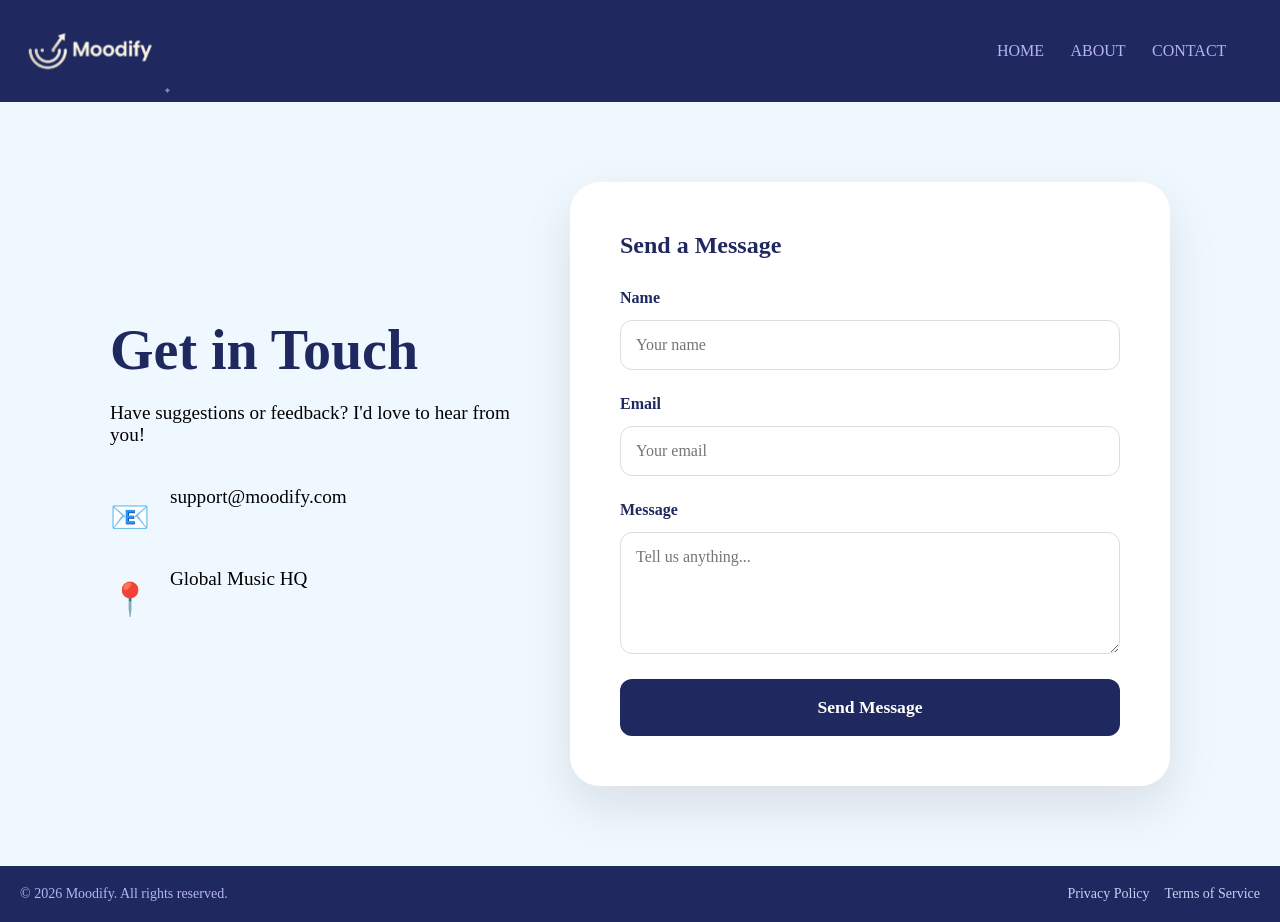
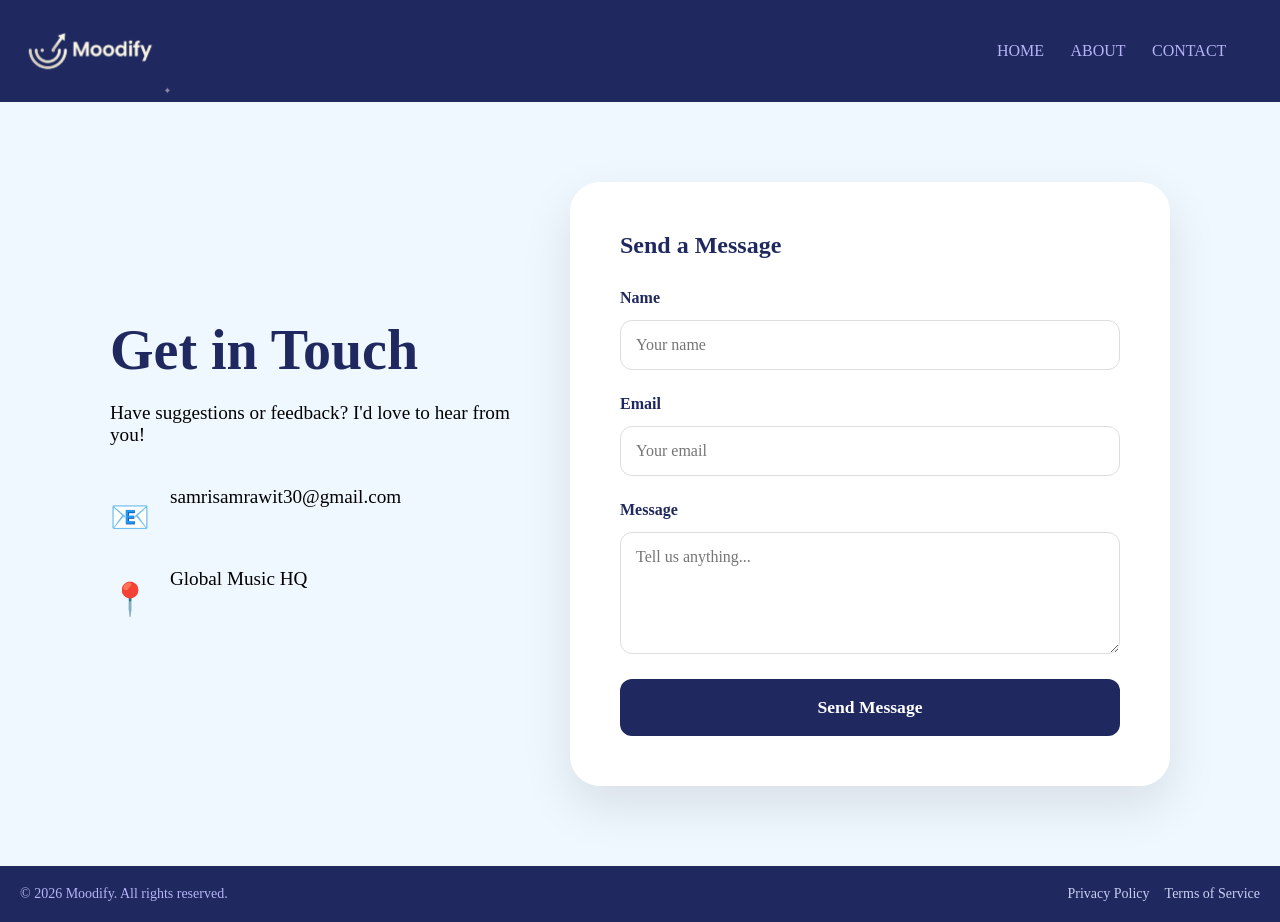
Before and after one commit to sambee-coding/Moodify, a React (Vite) app in the folder Moodify/: page /contact in a window 1280 px wide. Built offline with nearby package versions, Linux system fonts and the light colour scheme; a web font is replaced by a local one.

Commit message:
Update contact email in Contact page

```diff
--- a/Moodify/src/pages/Contact.jsx
+++ b/Moodify/src/pages/Contact.jsx
@@ -17,7 +17,7 @@ function Contact() {
 
         <div className="info-item">
           <span>📧</span>
-          <p>support@moodify.com</p>
+          <p>samrisamrawit30@gmail.com</p>
         </div>
         <div className="info-item">
           <span>📍</span>
```
